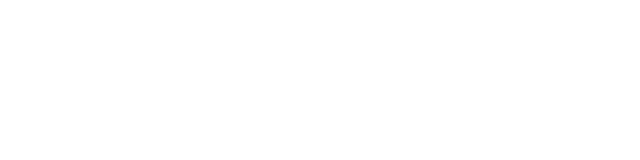
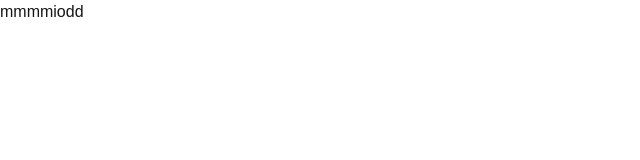
Before and after one commit to mohanadNeotrix/Project-Timify, a Next.js app in the folder timify/: page / in a window 1280 px wide. Shown: the top 160 px of the page, without its empty margins (0-640 px from the left). Built offline with nearby package versions, Linux system fonts and the light colour scheme.

Commit message:
I added mmmmion

```diff
--- a/timify/src/app/page.js
+++ b/timify/src/app/page.js
@@ -5,6 +5,7 @@ import Head from "next/head";
 export default function Home() {
   return (
     <>
+    mmmmiodd
       <Head>
         <title>Timify</title>
       </Head>
```
